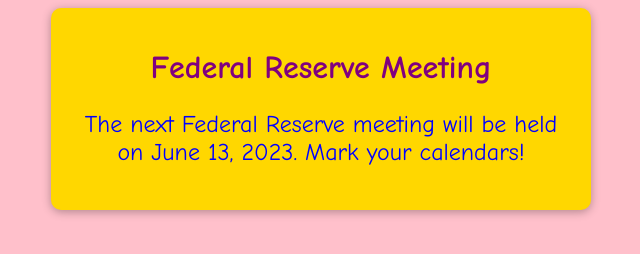
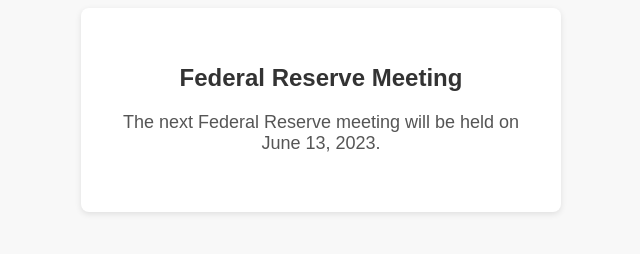
Before and after one commit to mks9467/nextfomc, a plain HTML site: page index.html in a window 1280 px wide. Shown: the whole page, without its empty margins (319-959 px from the left). Drawn offline with Linux system fonts and the light colour scheme.

Commit message:
Update index.html

```diff
--- a/index.html
+++ b/index.html
@@ -4,29 +4,31 @@
   <title>Federal Reserve Meeting</title>
   <style>
     body {
-      font-family: Comic Sans MS, cursive;
-      background-color: pink;
+      font-family: Arial, sans-serif;
+      background-color: #f8f8f8;
     }
 
     .container {
-      max-width: 500px;
+      max-width: 400px;
       margin: 0 auto;
-      padding: 20px;
-      background-color: #ffd700;
-      border-radius: 10px;
-      box-shadow: 0 2px 10px rgba(0, 0, 0, 0.3);
+      padding: 40px;
+      background-color: #fff;
+      border-radius: 8px;
+      box-shadow: 0 2px 6px rgba(0, 0, 0, 0.1);
     }
 
     h1 {
       text-align: center;
-      color: purple;
-      font-size: 32px;
+      font-size: 24px;
+      color: #333;
+      margin-bottom: 20px;
     }
 
     p {
       text-align: center;
-      font-size: 24px;
-      color: blue;
+      font-size: 18px;
+      color: #555;
+      margin-top: 0;
     }
   </style>
 </head>
@@ -36,7 +38,7 @@
     <p id="meeting-date">Loading...</p>
 
     <script>
-      // JavaScript code to dynamically predict and update the next meeting date
+      // JavaScript code to dynamically update the next meeting date
       const meetingDates = [
         new Date(2023, 5, 13),  // June 13-14
         new Date(2023, 6, 25),  // July 25-26
@@ -45,25 +47,23 @@
         new Date(2023, 11, 12)  // December 12-13
       ];
 
-      let nextMeetingDate = new Date();
-      let currentIndex = 0;
+      const today = new Date();
+      let nextMeetingDate;
 
       for (let i = 0; i < meetingDates.length; i++) {
-        if (nextMeetingDate < meetingDates[i]) {
-          currentIndex = i;
+        if (today < meetingDates[i]) {
+          nextMeetingDate = meetingDates[i];
           break;
         }
       }
 
-      if (currentIndex === meetingDates.length) {
-        nextMeetingDate = meetingDates[0];  // If all meetings have already occurred, loop back to the first meeting date
-      } else {
-        nextMeetingDate = meetingDates[currentIndex];
+      if (!nextMeetingDate) {
+        nextMeetingDate = meetingDates[0];  // If all meetings have already occurred, display the first meeting date as a fallback
       }
 
       const options = { year: 'numeric', month: 'long', day: 'numeric' };
       const formattedDate = nextMeetingDate.toLocaleDateString('en-US', options);
-      document.getElementById('meeting-date').textContent = `The next Federal Reserve meeting will be held on ${formattedDate}. Mark your calendars!`;
+      document.getElementById('meeting-date').textContent = 'The next Federal Reserve meeting will be held on ' + formattedDate + '.';
     </script>
   </div>
 </body>
```
